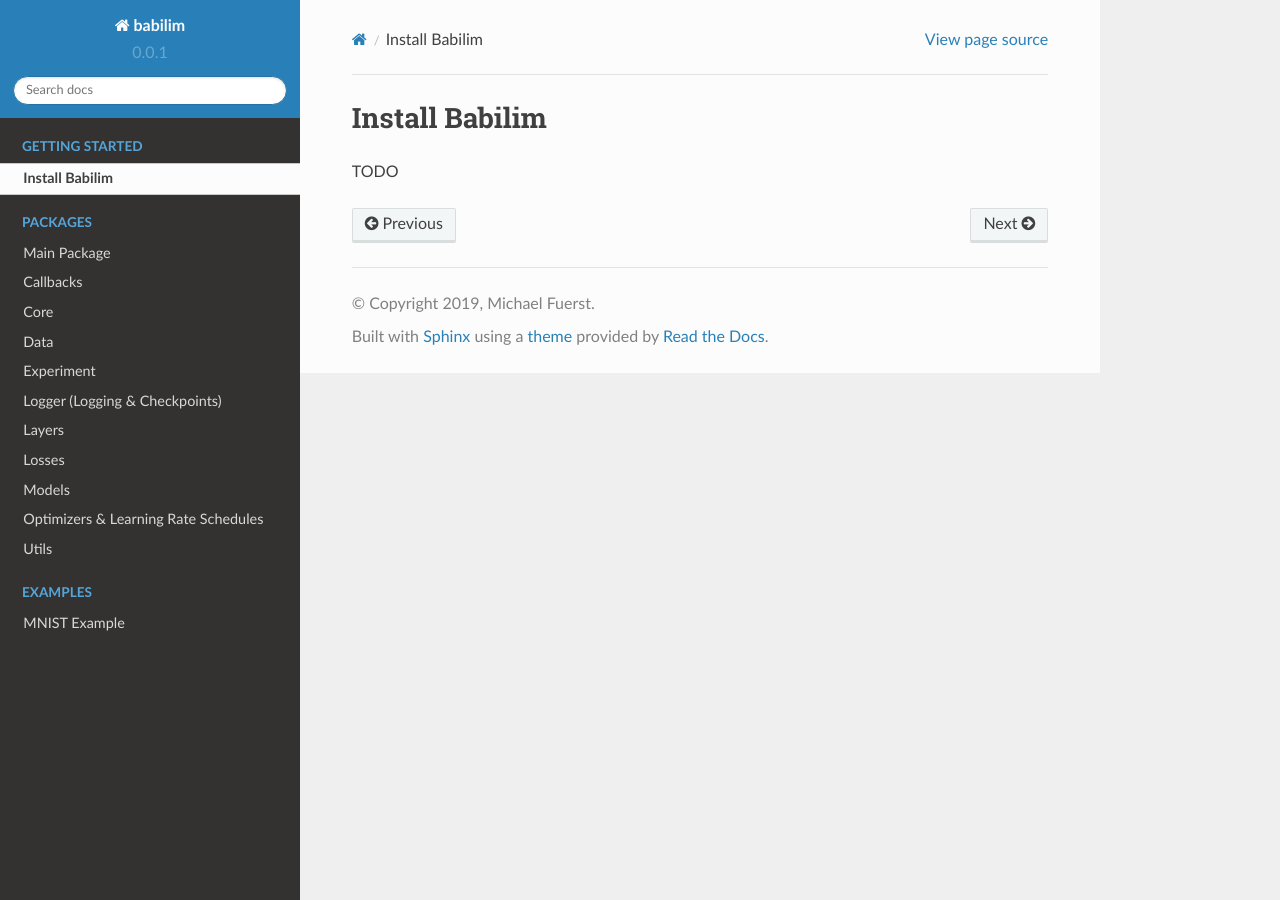
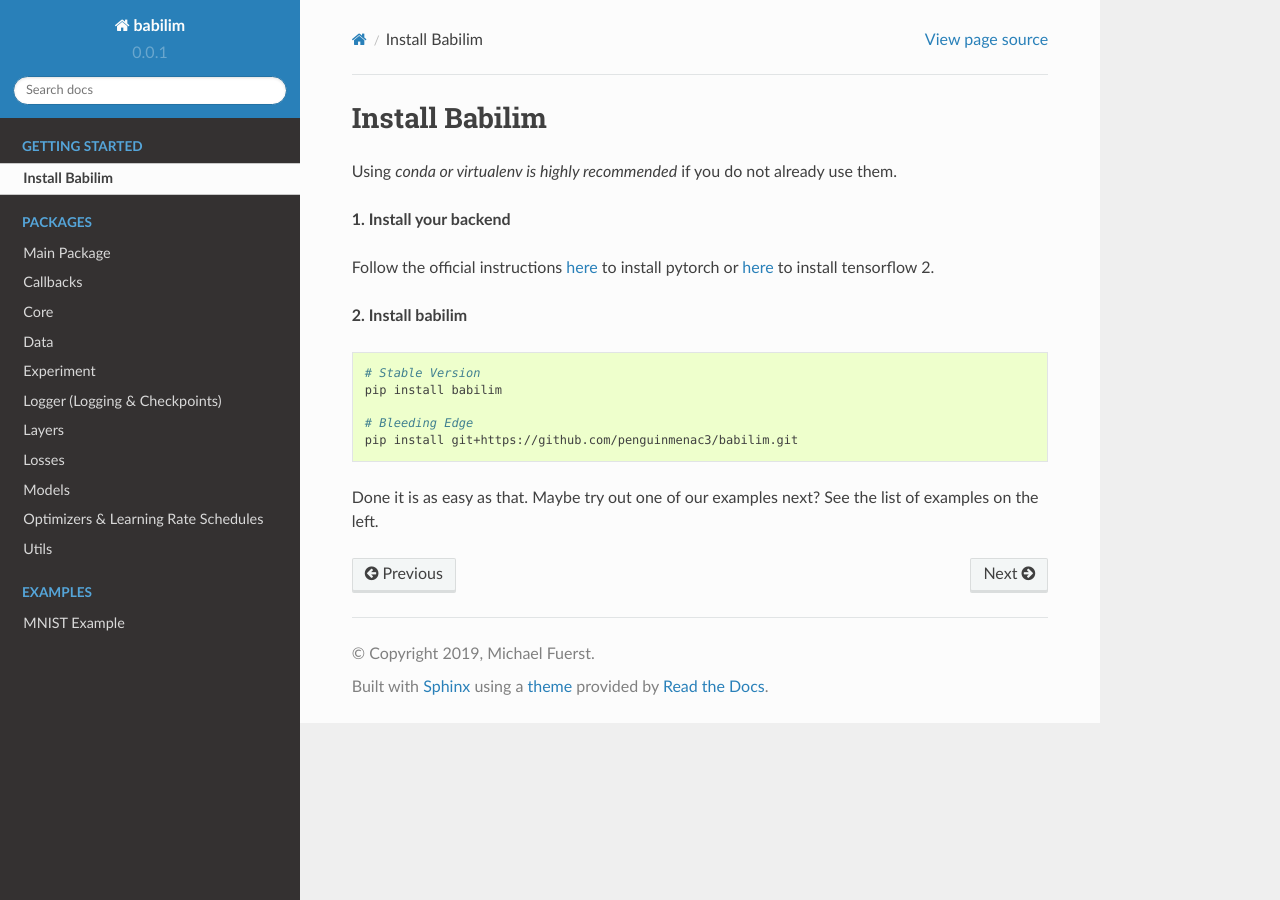
Before and after one commit to penguinmenac3/babilim, a Sphinx documentation site: the page built from docs/source/tutorials.install.rst, in a window 1280 px wide. Built offline with Sphinx 7.4.7 and the Read the Docs theme 2.0.0, drawn with Linux system fonts in a browser that asks for light colours.

```diff
--- a/docs/source/tutorials.install.rst
+++ b/docs/source/tutorials.install.rst
@@ -1,4 +1,22 @@
 Install Babilim
 ===============
 
-TODO
+Using *conda or virtualenv is highly recommended* if you do not already use them.
+
+**1. Install your backend**
+
+Follow the official instructions `here <https://pytorch.org/get-started/locally/>`_ to install pytorch or `here <https://www.tensorflow.org/install>`_ to install tensorflow 2.
+
+**2. Install babilim**
+
+.. code-block:: bash
+
+    # Stable Version
+    pip install babilim
+
+    # Bleeding Edge
+    pip install git+https://github.com/penguinmenac3/babilim.git
+
+Done it is as easy as that.
+Maybe try out one of our examples next?
+See the list of examples on the left.
```
Also changed, not shown: README.md (+29 -6 lines), docs/source/babilim.data.rst (+51 -0 lines).
